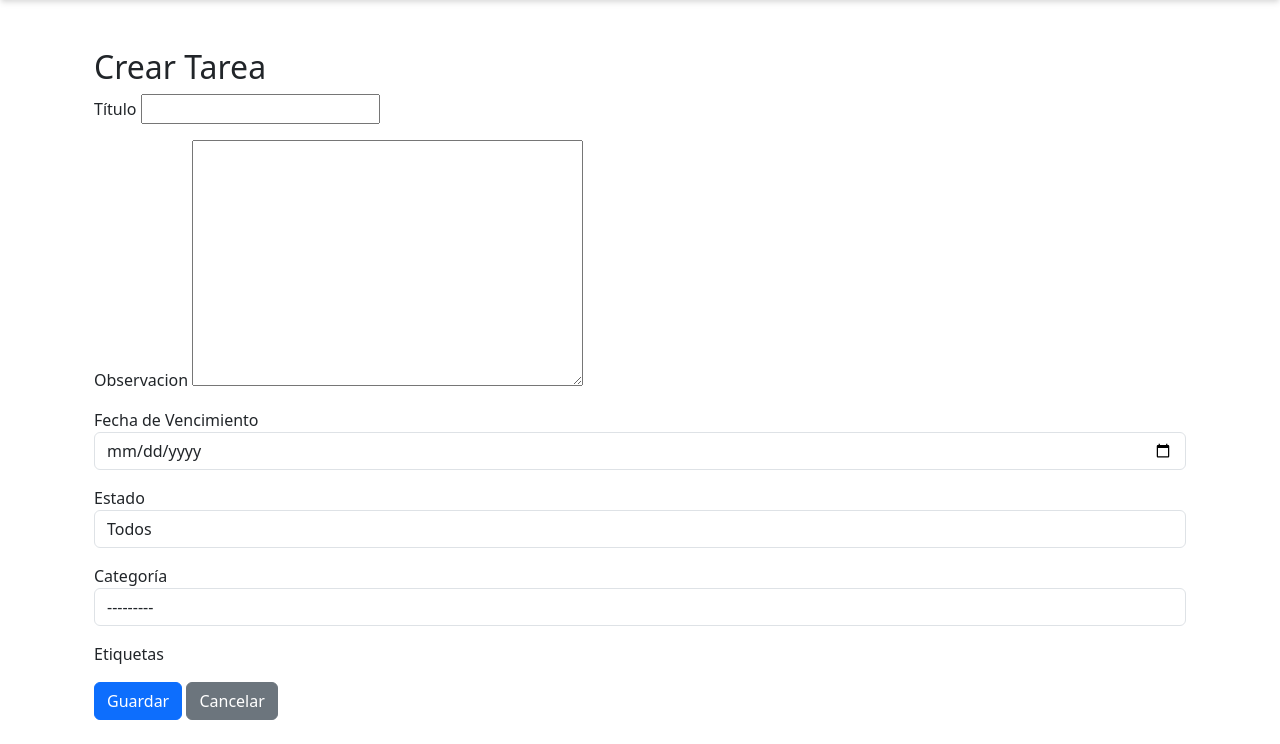
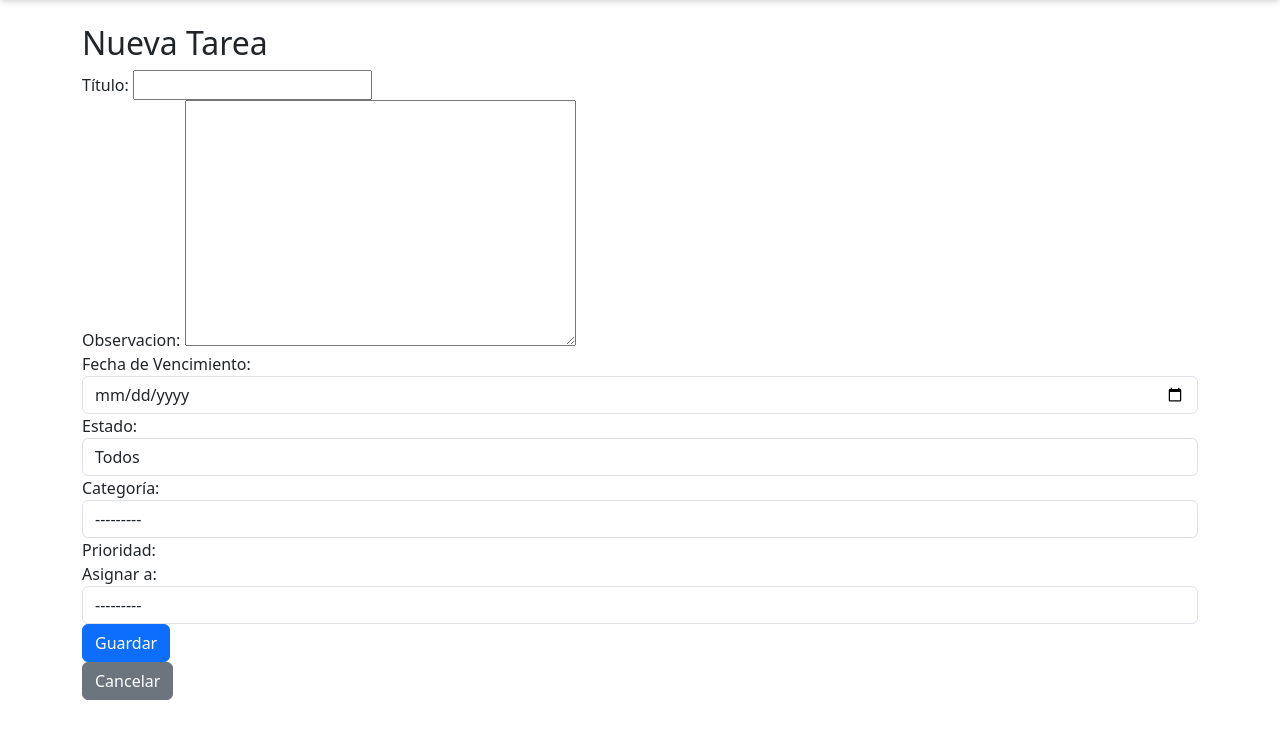
Before and after one commit to Cyefrancis/individual-4-m6, a Django app: page /to_do/tasks/new/ in a window 1280 px wide. Shown: the part 56-800 px from the top of the page. Run offline with Django 5.2, Linux system fonts and the light colour scheme; the visitor is signed in with stand-in values (Sample User, id 1); data that the repository does not hold is empty; some libraries are stand-ins or nearby versions.

Commit message:
anadidas funcionalidades del sprint finalizado

```diff
--- a/templates/nav_base.html
+++ b/templates/nav_base.html
@@ -69,7 +69,7 @@
       </div>
     </nav>
     <!-- END: navbar-->
-    <div class="container mt-4">
+    <div class="container mt-4 mb-4">
       {% comment %} <h3 class="text-capitalize mb-5"> Hola, {{ request.user.first_name }} Bienvenido</h3> {% endcomment %}
       {% block content %}
       {% endblock %}
--- a/to_do/forms.py
+++ b/to_do/forms.py
@@ -1,5 +1,6 @@
 from django import forms
-from .models import Tarea, Category, Etiqueta
+from .models import Tarea, Category, Etiqueta,UserProfile
+from django.contrib.auth.models import User
 
 class TareaForm(forms.ModelForm):
     # Campos adicionales para filtros
@@ -30,9 +31,19 @@ class TareaForm(forms.ModelForm):
         label='Etiquetas'
     )
 
+    assigned_user = forms.ModelChoiceField(
+        queryset=UserProfile.objects.all(),
+        label='Asignar a',
+        required=False,
+        widget=forms.Select(attrs={'class': 'form-control'})
+    )
+
+
+
+
     class Meta:
         model = Tarea
-        fields = ['title', 'description', 'deadline', 'state', 'category', 'etiquetas']  # Campos del modelo Tarea que queremos incluir en el formulario
+        fields = ['title', 'description', 'deadline', 'state', 'category', 'etiquetas', 'assigned_user']
         widgets = {
             'deadline': forms.DateInput(attrs={'type': 'date', 'class': 'form-control'}),
         }
@@ -41,3 +52,4 @@ class TareaForm(forms.ModelForm):
         super(TareaForm, self).__init__(*args, **kwargs)
         self.fields['category'].queryset = Category.objects.all()
         self.fields['etiquetas'].queryset = Etiqueta.objects.all()
+        self.fields['assigned_user'].queryset = UserProfile.objects.all()
--- a/to_do/models.py
+++ b/to_do/models.py
@@ -34,8 +34,10 @@ class Tarea(models.Model):
         choices=STATE_CHOICES,
         default=PENDING
     )
-    user = models.ForeignKey(UserProfile, on_delete=models.CASCADE)
+    user = models.ForeignKey(UserProfile, on_delete=models.CASCADE, related_name='created_tasks')
+    assigned_user = models.ForeignKey(UserProfile, on_delete=models.CASCADE, related_name='assigned_tasks', null=True, blank=True)
     category = models.ForeignKey(Category, on_delete=models.SET_NULL, null=True, blank=True)
+    etiquetas = models.ManyToManyField(Etiqueta, related_name='tareas', blank=True)  # Añadir la relación aquí
 
     def __str__(self):
         return self.title
--- a/to_do/templates/task_form.html
+++ b/to_do/templates/task_form.html
@@ -1,37 +1,40 @@
 {% extends 'nav_base.html' %}
 
 {% block content %}
-<div class="container mt-5">
-    <h2>Crear Tarea</h2>
-    <h2>{{ task.id|default_if_none:'Crear Tarea' }}</h2>
+<h2>{{ title }}</h2>
+
 <form method="post">
     {% csrf_token %}
-        <div class="mb-3">
-            <label for="title">Título</label>
+    <div class="form-group">
+        <label for="id_title">Título:</label>
         {{ form.title }}
     </div>
-        <div class="mb-3">
-            <label for="description">Observacion</label>
+    <div class="form-group">
+        <label for="id_description">Observacion:</label>
         {{ form.description }}
     </div>
-        <div class="mb-3">
-            <label for="deadline">Fecha de Vencimiento</label>
+    <div class="form-group">
+        <label for="id_deadline">Fecha de Vencimiento:</label>
         {{ form.deadline }}
     </div>
-        <div class="mb-3">
-            <label for="state">Estado</label>
+    <div class="form-group">
+        <label for="id_state">Estado:</label>
         {{ form.state }}
     </div>
-        <div class="mb-3">
-            <label for="category">Categoría</label>
+    <div class="form-group">
+        <label for="id_category">Categoría:</label>
         {{ form.category }}
     </div>
-        <div class="mb-3">
-            <label for="etiquetas">Etiquetas</label>
+    <div class="form-group">
+        <label for="id_etiquetas">Prioridad:</label>
         {{ form.etiquetas }}
     </div>
+    <div class="form-group">
+        <label for="id_assigned_user">Asignar a:</label>
+        {{ form.assigned_user }}
+    </div>
     <button type="submit" class="btn btn-primary">Guardar</button>
-        <a href="{% if task %}{% url 'task_detail' task.id %}{% else %}{% url 'task_list' %}{% endif %}" class="btn btn-secondary">Cancelar</a>
 </form>
-</div>
+
+<a href="{% url 'tareas_pendientes_list' %}" class="btn btn-secondary">Cancelar</a>
 {% endblock %}
--- a/to_do/templates/ver_tarea.html
+++ b/to_do/templates/ver_tarea.html
@@ -7,6 +7,7 @@
   <p><strong>Observacion:</strong> {{ tarea.description }}</p>
   <p><strong>Fecha de Vencimiento:</strong> {{ tarea.deadline }}</p>
   <p><strong>Estado:</strong> {{ tarea.state }}</p>
+
   <!-- Otras detalles según sea necesario -->
 
   <a href="{% url 'editar_tarea' tarea.id %}" class="btn btn-warning">Editar</a>
--- a/to_do/views.py
+++ b/to_do/views.py
@@ -15,6 +15,7 @@ def task_detail(request, task_id):
 @login_required
 def tarea_create_edit(request, tarea_id=None):
     tarea_instance = None
+
     if tarea_id:
         tarea_instance = get_object_or_404(Tarea, id=tarea_id, user=request.user.profile)
 
@@ -22,10 +23,20 @@ def tarea_create_edit(request, tarea_id=None):
         form = TareaForm(request.POST, instance=tarea_instance)
         if form.is_valid():
             tarea = form.save(commit=False)
-            # Obtener el perfil de usuario asociado al usuario actual
-            tarea.user = request.user.profile  # Asigna el UserProfile actual a la tarea
+            assigned_user = form.cleaned_data.get('assigned_user')
+
+            if assigned_user:
+                tarea.assigned_user = assigned_user
+            else:
+                # Asignar el usuario actual si no se selecciona ninguno
+                tarea.assigned_user = request.user.profile
+
+            # Asignar el usuario que creó la tarea
+            if not tarea_instance:  # Solo asignar al crear una nueva tarea
+                tarea.user = request.user.profile
+
             tarea.save()
-            form.save_m2m()  # Guarda las relaciones many-to-many (etiquetas)
+            form.save_m2m()  # Guardar relaciones many-to-many
             return redirect('task_detail', task_id=tarea.id)
     else:
         form = TareaForm(instance=tarea_instance)
```
Also changed, not shown: to_do/templates/task_detail.html (+14 -4 lines). Lines whose indentation alone changed are shown as unchanged.
